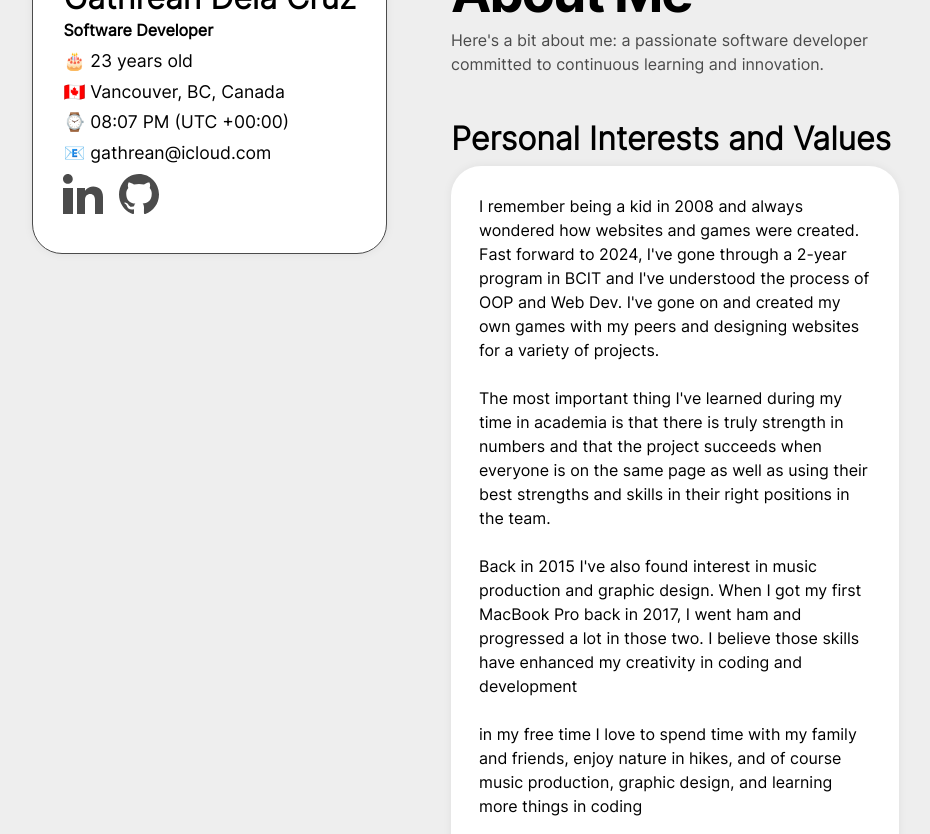
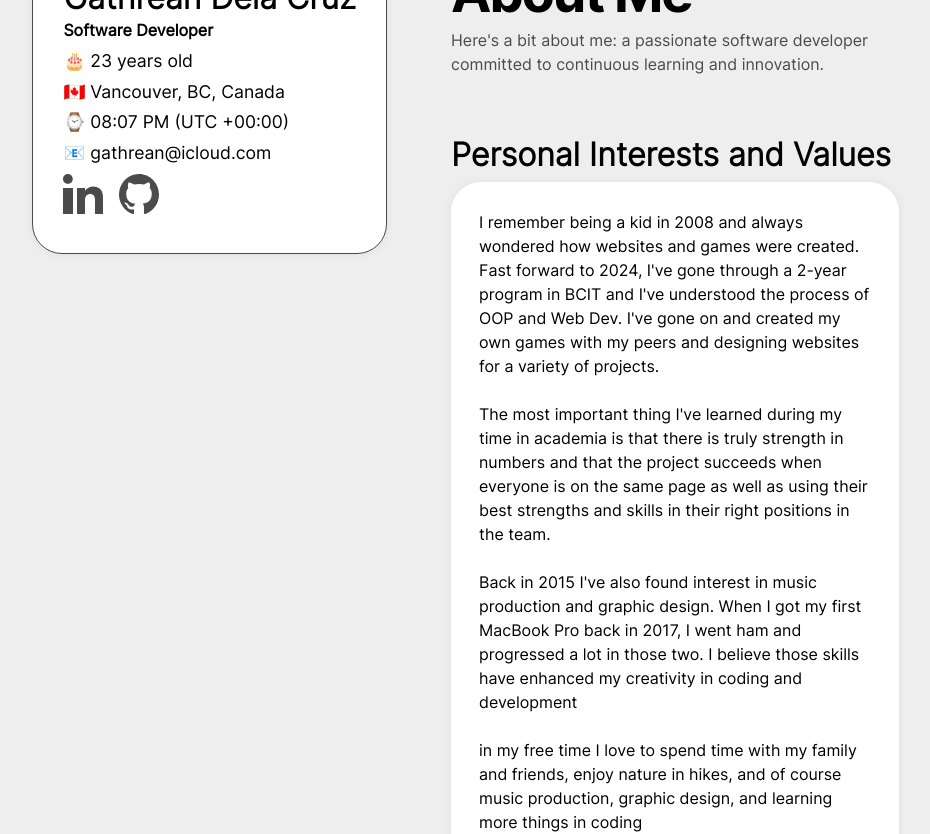
Before and after one commit to gathrean/my-portfolio, a React (Create React App) app: page / in a window 1280 px wide. Shown: the part 940-1774 px from the top of the page, without its empty margins (125-1055 px from the left). Built offline with nearby package versions, Linux system fonts and the light colour scheme.

Commit message:
Added hover effect to global cards and slightly increased padding for h3 in section-containers

```diff
--- a/src/App.css
+++ b/src/App.css
@@ -19,6 +19,7 @@
   --colorblack: #000000;
   --colorgreen: #439775;
   --shadow: 0 0 10px 0 #00000010;
+  --shadowhover: 0 0 10px 0 #00000020;
 }
 
 /* RESET */
@@ -255,7 +256,7 @@ hr {
 /* SECTION STYLES */
 /* ========================================== */
 .section-container {
-  padding: 0px 10vw 50px 5vw;
+  padding: 0px 20vw 50px 5vw;
   max-height: fit-content;
 }
 
@@ -267,7 +268,7 @@ hr {
 }
 
 .section-container h3 {
-  margin-top: 1rem;
+  margin-top: 2rem;
 }
 
 .section-container p {
@@ -310,6 +311,11 @@ hr {
   background-color: var(--colorwhite);
   border-radius: 30px;
   width: fit-content;
+  transition: all 0.3s ease;
+}
+
+.card:hover {
+  box-shadow: var(--shadowhover);
 }
 
 /* ANIMATIONS */
```
